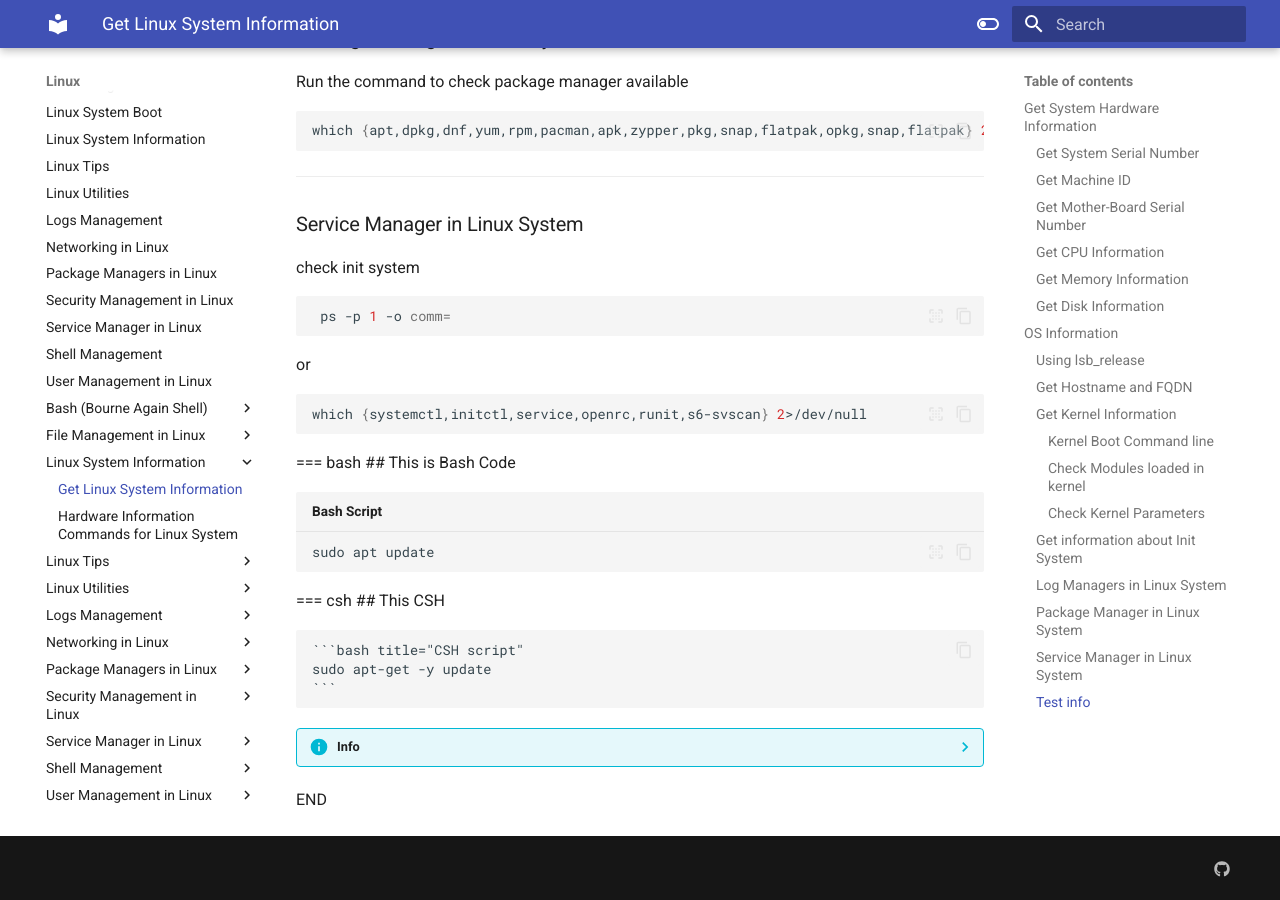
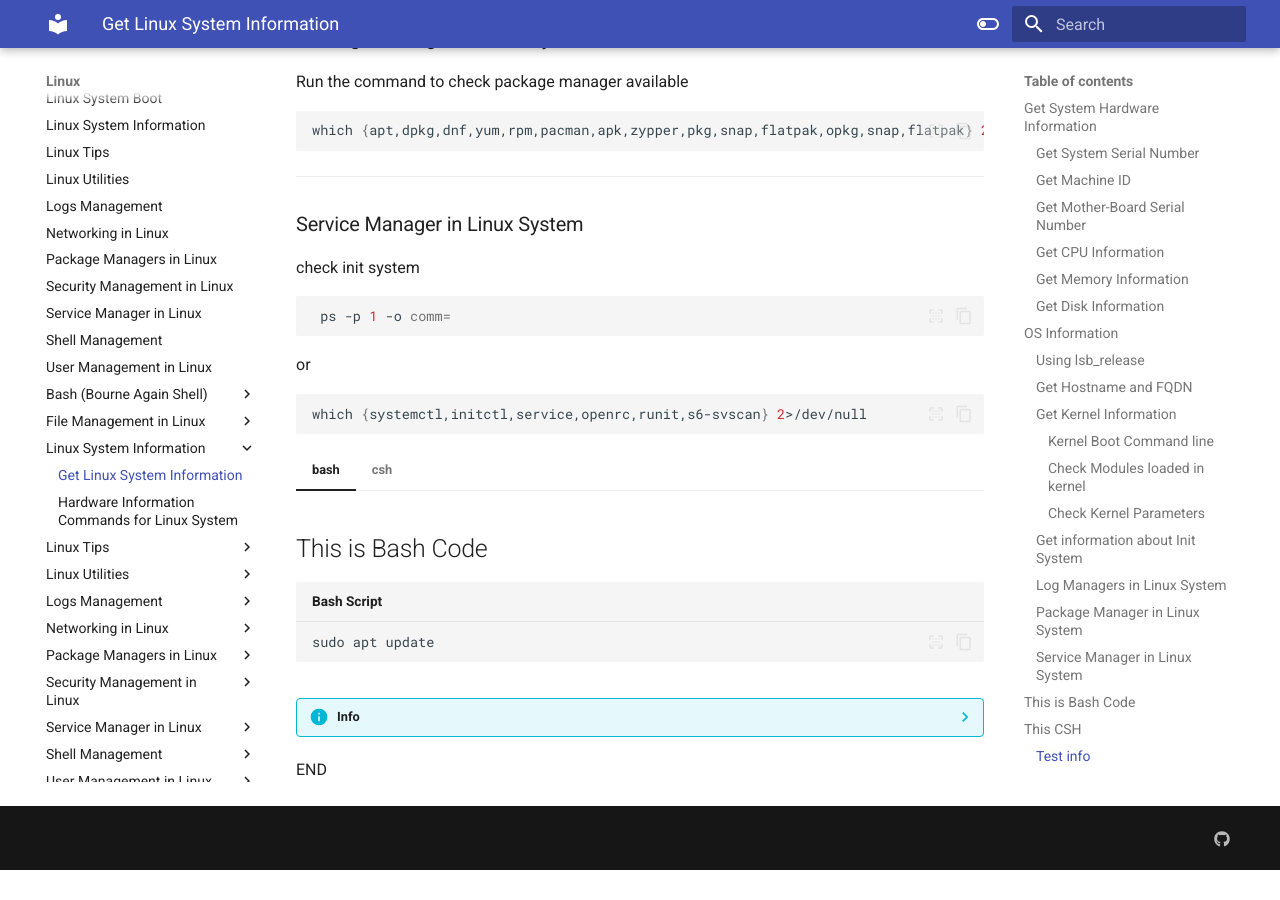
Before and after one commit to mdthd/mydocs, an MkDocs documentation site: the page built from docs/Linux/Linux System Information/Get Linux System Information.md, in a window 1280 px wide and 900 px high, scrolled down 3915 px. Built offline with MkDocs 1.6.1 and Material for MkDocs 9.7.7, drawn with Linux system fonts in a browser that asks for light colours; after the commit the page ends 4785 px from its top, so only the background shows below that.

Commit message:
tabbed syntax fixed

````diff
--- a/docs/Linux/Linux System Information/Get Linux System Information.md
+++ b/docs/Linux/Linux System Information/Get Linux System Information.md
@@ -257,13 +257,14 @@ or
 which {systemctl,initctl,service,openrc,runit,s6-svscan} 2>/dev/null
 ```
 
-=== bash
+=== "bash"
     ## This is Bash Code
+
     ```bash title="Bash Script"
     sudo apt update
     ```
 
-=== csh
+=== "csh"
     ## This CSH
 
     ```bash title="CSH script"
````
